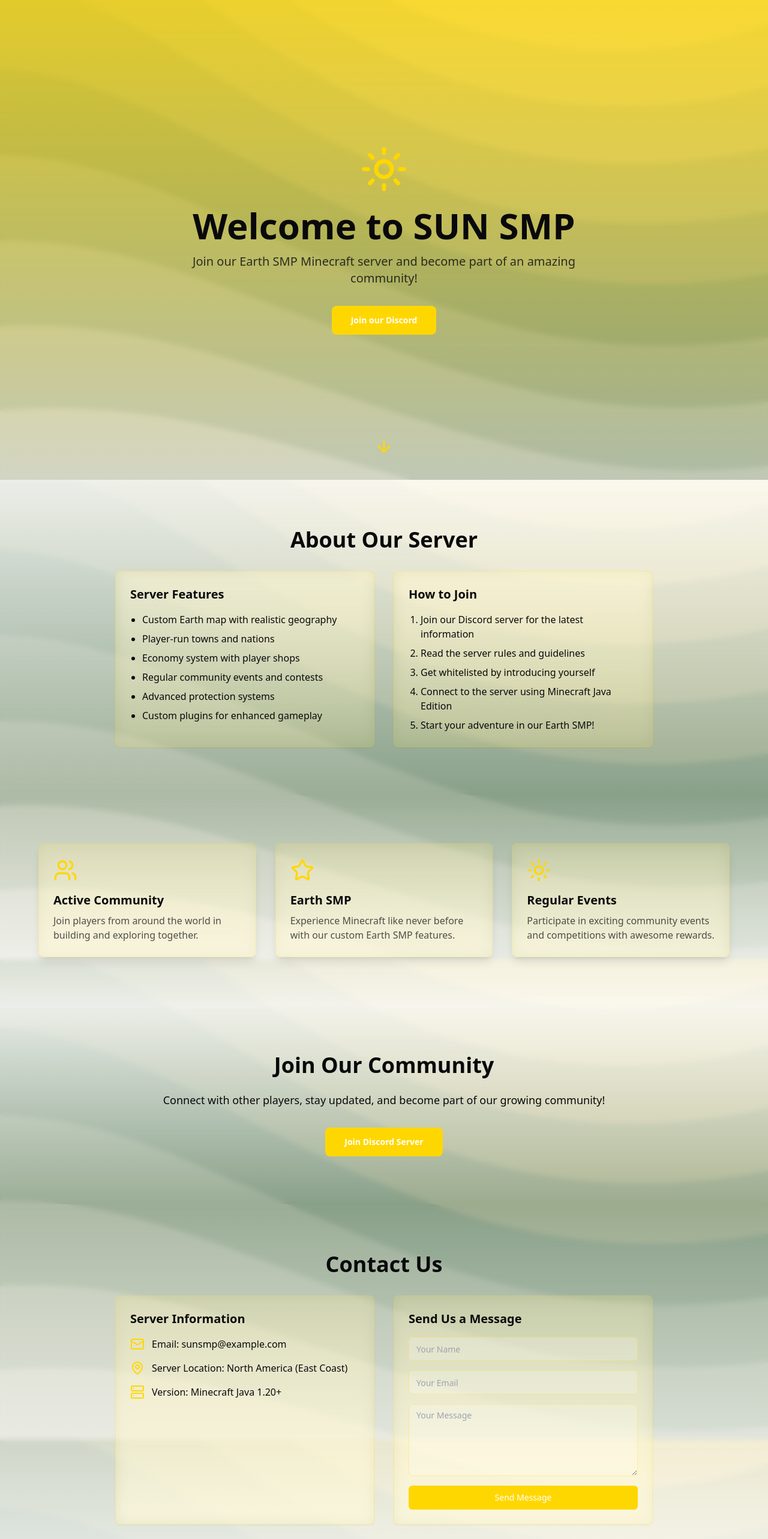
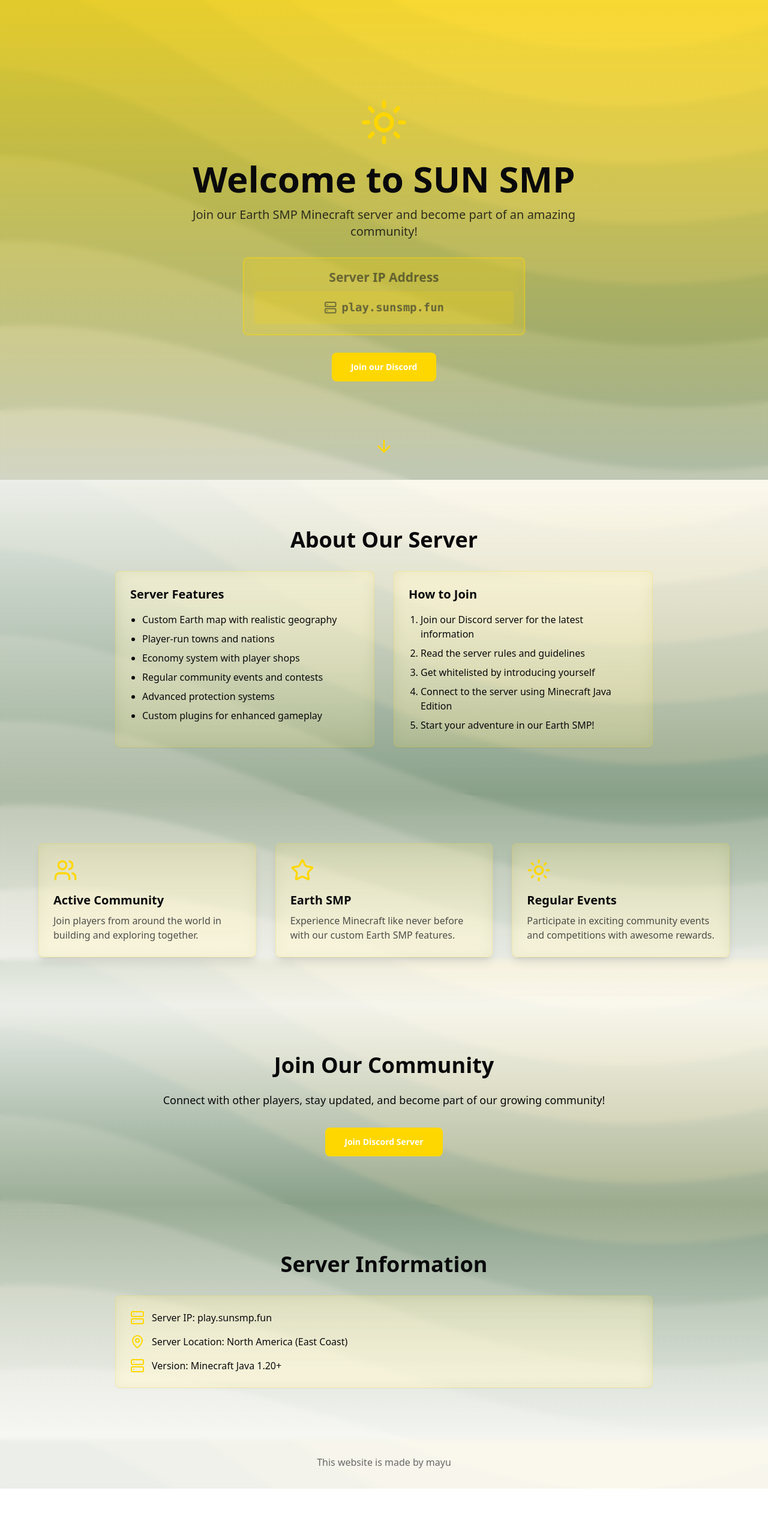
Before and after one commit to evoaem/sun-smp-promo-portal, a React (Vite) app: page / in a window 1280 px wide. Shown: the top 2566 px of the page at 60% size. After the commit the page ends 2482 px from the top, so only its background shows below. Built offline with nearby package versions, Linux system fonts and the light colour scheme.

Commit message:
Remove contact section, add IP box
Removes the contact section and adds a new box at the top for the Minecraft server IP.

```diff
--- a/src/pages/Index.tsx
+++ b/src/pages/Index.tsx
@@ -1,14 +1,13 @@
 
 import { useState, useEffect } from "react";
 import { motion } from "framer-motion";
-import { Sun, Users, Star, ArrowDown, Mail, MapPin, Server } from "lucide-react";
+import { Sun, Users, Star, ArrowDown, MapPin, Server } from "lucide-react";
 import { Button } from "@/components/ui/button";
-import { Input } from "@/components/ui/input";
-import { Textarea } from "@/components/ui/textarea";
 import { Card } from "@/components/ui/card";
 
 const Index = () => {
   const [isLoaded, setIsLoaded] = useState(false);
+  const [isCopied, setIsCopied] = useState(false);
 
   useEffect(() => {
     setIsLoaded(true);
@@ -19,10 +18,10 @@ const Index = () => {
     visible: { opacity: 1, y: 0 },
   };
 
-  const handleContactSubmit = (e: React.FormEvent) => {
-    e.preventDefault();
-    // This would normally send data to a server
-    alert("Thank you for your message! We'll get back to you soon.");
+  const copyServerIP = () => {
+    navigator.clipboard.writeText("play.sunsmp.fun");
+    setIsCopied(true);
+    setTimeout(() => setIsCopied(false), 2000);
   };
 
   return (
@@ -45,6 +44,30 @@ const Index = () => {
           <p className="text-lg md:text-xl text-foreground/80 mb-8 max-w-2xl mx-auto">
             Join our Earth SMP Minecraft server and become part of an amazing community!
           </p>
+
+          {/* Server IP Box */}
+          <motion.div
+            initial={{ scale: 0.9, opacity: 0 }}
+            animate={{ scale: 1, opacity: 1 }}
+            transition={{ delay: 0.4, duration: 0.5 }}
+            className="bg-primary/30 backdrop-blur-md border-2 border-primary p-4 rounded-lg mb-8 max-w-md mx-auto animate-pulse"
+          >
+            <h2 className="text-xl font-bold mb-2">Server IP Address</h2>
+            <div className="flex items-center justify-center gap-2 bg-primary/40 p-3 rounded-md cursor-pointer hover:bg-primary/50 transition-colors" onClick={copyServerIP}>
+              <Server className="text-foreground" size={20} />
+              <span className="font-mono text-lg font-semibold">play.sunsmp.fun</span>
+            </div>
+            {isCopied && (
+              <motion.p
+                initial={{ opacity: 0, y: 5 }}
+                animate={{ opacity: 1, y: 0 }}
+                className="text-sm mt-2 font-medium"
+              >
+                IP copied to clipboard!
+              </motion.p>
+            )}
+          </motion.div>
+
           <div className="space-x-4">
             <Button
               className="bg-primary hover:bg-primary-dark text-white font-semibold px-8 py-6 rounded-lg transition-all duration-300 hover:scale-105"
@@ -144,7 +167,7 @@ const Index = () => {
         </motion.div>
       </section>
 
-      {/* Contact Section */}
+      {/* Server Information Section */}
       <section className="py-20 px-4 bg-gradient-to-b from-transparent to-secondary/80 backdrop-blur-sm">
         <motion.div
           initial={{ opacity: 0, y: 20 }}
@@ -152,14 +175,12 @@ const Index = () => {
           transition={{ duration: 0.6 }}
           className="max-w-4xl mx-auto"
         >
-          <h2 className="text-3xl md:text-4xl font-bold mb-8 text-center">Contact Us</h2>
-          <div className="grid grid-cols-1 md:grid-cols-2 gap-8">
+          <h2 className="text-3xl md:text-4xl font-bold mb-8 text-center">Server Information</h2>
           <Card className="p-6 bg-primary/10 backdrop-blur-md border-primary/20">
-              <h3 className="text-xl font-semibold mb-4">Server Information</h3>
             <div className="space-y-4">
               <div className="flex items-center gap-3">
-                  <Mail className="text-primary" size={24} />
-                  <p>Email: sunsmp@example.com</p>
+                <Server className="text-primary" size={24} />
+                <p>Server IP: play.sunsmp.fun</p>
               </div>
               <div className="flex items-center gap-3">
                 <MapPin className="text-primary" size={24} />
@@ -171,40 +192,6 @@ const Index = () => {
               </div>
             </div>
           </Card>
-            <Card className="p-6 bg-primary/10 backdrop-blur-md border-primary/20">
-              <h3 className="text-xl font-semibold mb-4">Send Us a Message</h3>
-              <form onSubmit={handleContactSubmit} className="space-y-4">
-                <div>
-                  <Input
-                    placeholder="Your Name"
-                    className="bg-white/20 border-primary/30 focus-visible:ring-primary"
-                    required
-                  />
-                </div>
-                <div>
-                  <Input
-                    type="email"
-                    placeholder="Your Email"
-                    className="bg-white/20 border-primary/30 focus-visible:ring-primary"
-                    required
-                  />
-                </div>
-                <div>
-                  <Textarea
-                    placeholder="Your Message"
-                    className="bg-white/20 border-primary/30 focus-visible:ring-primary min-h-[120px]"
-                    required
-                  />
-                </div>
-                <Button
-                  type="submit"
-                  className="w-full bg-primary hover:bg-primary-dark text-white"
-                >
-                  Send Message
-                </Button>
-              </form>
-            </Card>
-          </div>
         </motion.div>
       </section>
 
```
Lines whose indentation alone changed are shown as unchanged.
